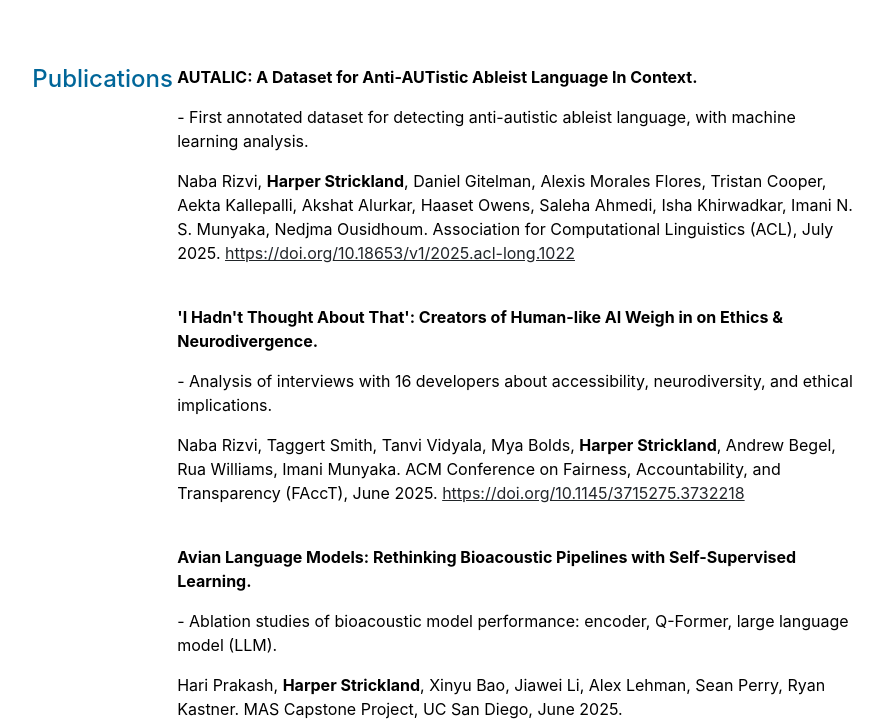
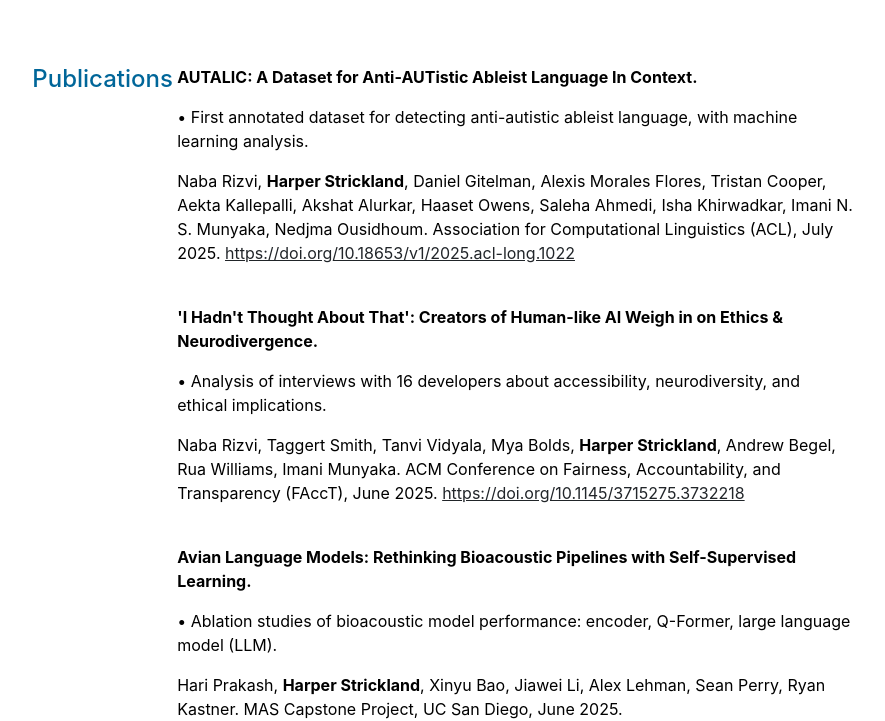
Before and after one commit to speakingofdata/speakingofdata.github.io, a Jekyll site: the page built from research.md, in a window 1280 px wide. Shown: the part 531-1252 px from the top of the page, without its empty margins (197-1082 px from the left). Built offline with Jekyll 4.4.1, drawn with Linux system fonts in a browser that asks for light colours; nearby versions of some CDN libraries.

Commit message:
Update research.html

```diff
--- a/_layouts/research.html
+++ b/_layouts/research.html
@@ -26,7 +26,7 @@ layout: default
       <div class="col-md-10">
         {% for section in site.data.research.publications %}
           <p class="fw-bold">{{ section.title }}.</p>
-          <p style=”padding: 0px; margin: 5px;”>- {{ section.description }}</p>
+          <p style=”padding: 0px; margin: 5px;”>• {{ section.description }}</p>
           <p style=”padding: 0px; margin: 0px;”>{{ section.authors }}. {{ section.source }}, {{ section.date }}. <a href={{ section.url }}>{{ section.url }}</a></p>
           <br>
         {% endfor %}
```
